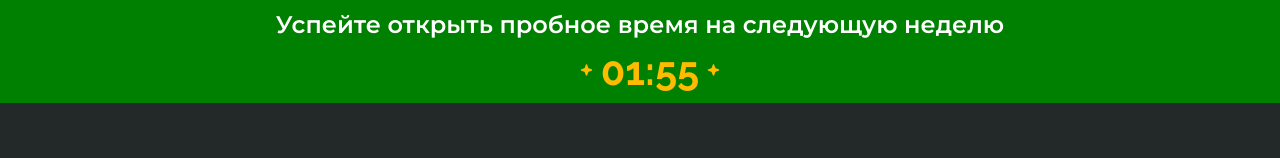
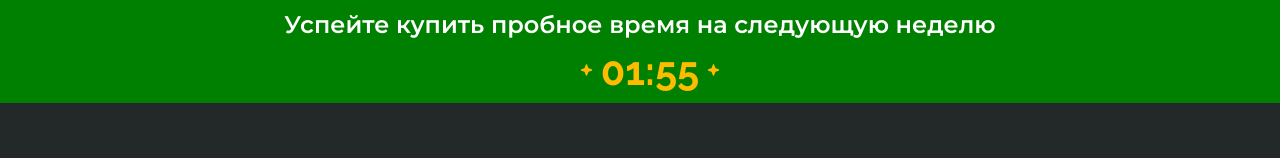
Before and after one commit to Alex135135/fitness-club, a Next.js app: page / in a window 1280 px wide. Shown: the top 158 px of the page. Built offline with nearby package versions, Linux system fonts and the light colour scheme; no server answers.

Commit message:
edit header

```diff
--- a/src/app/components/Header/header.tsx
+++ b/src/app/components/Header/header.tsx
@@ -8,7 +8,7 @@ interface HeaderProps {
 export default function Header({ onTimeEnd }: HeaderProps) {
     return (
         <header className={styles.header}>
-            <h1 className={styles.h1}>Успейте открыть пробное время на следующую неделю</h1>
+            <h1 className={styles.h1}>Успейте купить пробное время на следующую неделю</h1>
             <Timer onTimeEnd={onTimeEnd} />
         </header>
     )
```
